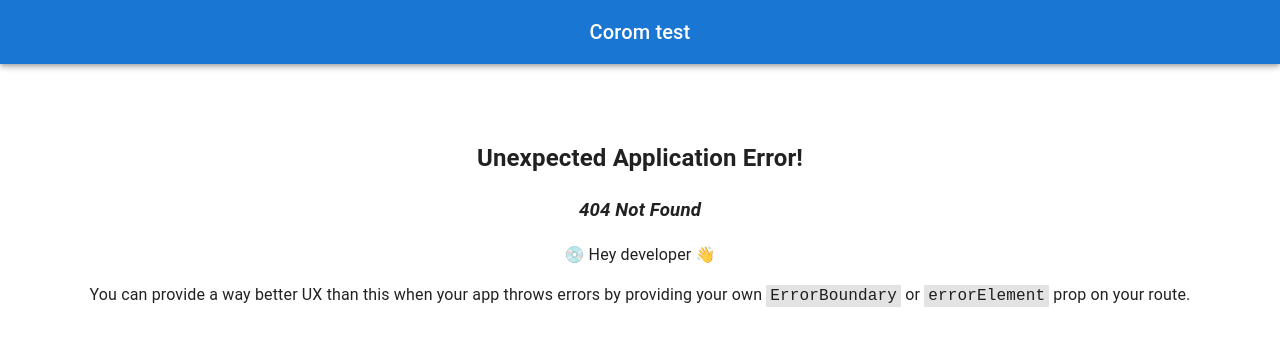
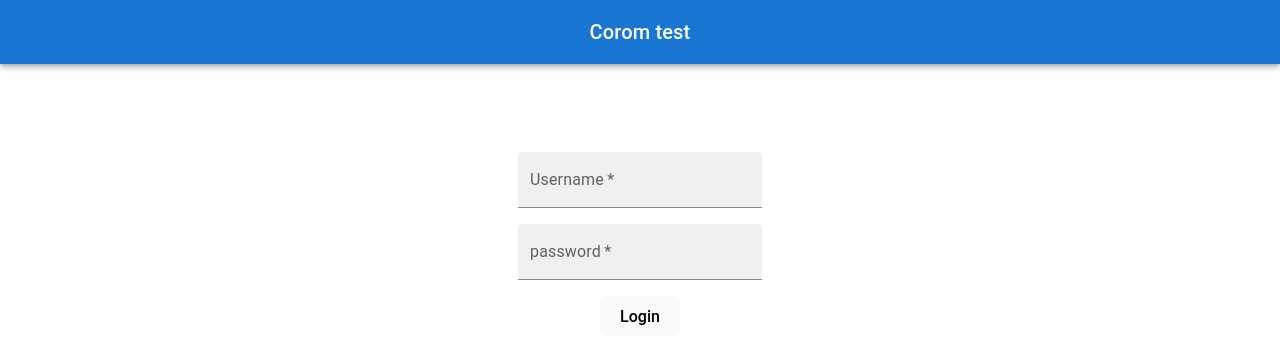
Before and after one commit to Kikusan/corom-test, a React (Vite) app in the folder frontend/: page /auth in a window 1280 px wide. Before the commit this address had no page. Shown: the top 364 px of the page. Built offline with nearby package versions, Linux system fonts and the light colour scheme.

Commit message:
feat: login and make the connection to backend

```diff
--- /dev/null
+++ b/frontend/src/ProtectedRoute.tsx
@@ -0,0 +1,11 @@
+import { Navigate, Outlet } from 'react-router-dom';
+
+export const ProtectedRoute = () => {
+  const token = localStorage.getItem('token');
+
+  if (!token) {
+    return <Navigate to="/auth" replace />;
+  }
+
+  return <Outlet />;
+};
--- /dev/null
+++ b/frontend/src/pages/Login/LoginPage.tsx
@@ -0,0 +1,62 @@
+import { useState } from 'react';
+import { useNavigate } from 'react-router-dom';
+import { UseLogin } from './hooks/useLogin';
+import { Box, TextField } from '@mui/material';
+
+export const LoginPage = () => {
+  const [username, setUsername] = useState('');
+  const [password, setPassword] = useState('');
+  const [error, setError] = useState('');
+  const navigate = useNavigate();
+  const { login } = UseLogin();
+
+  const handleLogin = async (e: React.FormEvent) => {
+    e.preventDefault();
+    setError('');
+
+    try {
+      const token = await login(username, password);
+      localStorage.setItem('token', token);
+      navigate('/', { replace: true });
+    } catch (err: unknown) {
+      if (err instanceof Error) setError(err.message);
+      else setError('something wrong happened');
+    }
+  };
+
+  return (
+    <Box
+      component="form"
+      onSubmit={handleLogin}
+      sx={{
+        maxWidth: 400,
+        mx: 'auto',
+        mt: 4,
+        display: 'flex',
+        flexDirection: 'column',
+        gap: 2,
+      }}
+    >
+      <TextField
+        type="text"
+        label="Username"
+        value={username}
+        variant="filled"
+        onChange={(e) => setUsername(e.target.value)}
+        required
+      />
+      <TextField
+        label="password"
+        type="password"
+        value={password}
+        onChange={(e) => setPassword(e.target.value)}
+        variant="filled"
+        required
+      />
+      <div>
+        <button type="submit">Login</button>
+      </div>
+      {error && <p>{error}</p>}
+    </Box>
+  );
+};
--- /dev/null
+++ b/frontend/src/pages/Login/contexts/loginContext.tsx
@@ -0,0 +1,36 @@
+import React, { createContext, ReactNode, useCallback, useMemo } from 'react';
+import ILoginService from '../services/ILoginService';
+
+export interface ApiContextType {
+  login(username: string, password: string): Promise<string>;
+}
+
+interface ApiProviderProps {
+  service: ILoginService;
+  children: ReactNode;
+}
+
+export const LoginContext = createContext<ApiContextType>({
+  login: async () => {
+    throw new Error('Not implemented');
+  },
+});
+
+export const LoginProvider: React.FC<ApiProviderProps> = ({
+  service,
+  children,
+}) => {
+  const login = useCallback(
+    async (username: string, password: string) => {
+      return service.login(username, password);
+    },
+    [service],
+  );
+
+  const contextValue = useMemo(() => ({ login }), [login]);
+  return (
+    <LoginContext.Provider value={contextValue}>
+      {children}
+    </LoginContext.Provider>
+  );
+};
--- /dev/null
+++ b/frontend/src/pages/Login/hooks/useLogin.ts
@@ -0,0 +1,8 @@
+import { ApiContextType, LoginContext } from '../contexts/loginContext';
+
+import { useContext } from 'react';
+
+
+export const UseLogin = (): ApiContextType => {
+    return useContext(LoginContext);
+};
--- /dev/null
+++ b/frontend/src/pages/Login/index.tsx
@@ -0,0 +1,12 @@
+import { LoginProvider } from './contexts/loginContext';
+import { LoginPage } from './LoginPage';
+import { LoginService } from './services/LoginService';
+
+export default function LoginContainer() {
+  const loginService = new LoginService();
+  return (
+    <LoginProvider service={loginService}>
+      <LoginPage />
+    </LoginProvider>
+  );
+}
--- /dev/null
+++ b/frontend/src/pages/Login/services/ILoginService.ts
@@ -0,0 +1,4 @@
+
+export default interface ILoginService {
+    login(username: string, password: string): Promise<string>
+}
--- /dev/null
+++ b/frontend/src/pages/Login/services/LoginService.ts
@@ -0,0 +1,21 @@
+import { apiClient } from "../../../utils/apiClient";
+import ILoginService from "./ILoginService";
+
+export class LoginService implements ILoginService {
+    async login(username: string, password: string): Promise<string> {
+        const response = await apiClient('/auth/login', {
+            method: 'POST',
+            headers: { 'Content-Type': 'application/json' },
+            body: JSON.stringify({ username, password }),
+        })
+
+
+        const data = await response.json();
+
+        if (!response.ok) {
+            throw new Error(data.message);
+        }
+        return data.token;
+    }
+
+}
--- a/frontend/src/pages/Users/Users.tsx
+++ b/frontend/src/pages/Users/Users.tsx
@@ -1,9 +1,11 @@
-import { FakeUserService } from './services/FakeUserService';
+// import { FakeUserService } from './services/FakeUserService';
+import { UserService } from './services/UserService';
 import { UserProvider } from './contexts/userContext';
 import { UserBody } from './UserBody';
 
 export function Users() {
-  const userService = new FakeUserService();
+  // const userService = new FakeUserService();
+  const userService = new UserService();
   return (
     <UserProvider service={userService}>
       <UserBody />
--- a/frontend/src/pages/Users/components/UserTable/UserTable.tsx
+++ b/frontend/src/pages/Users/components/UserTable/UserTable.tsx
@@ -24,7 +24,7 @@ export default function UserTable({
     refresh(response);
   };
 
-  const handleUpdateUser = async (user: TableUser) => {
+  const handleUpdateUser = (user: TableUser) => {
     setCurrentUser(user);
     setIsModalOpen(true);
   };
--- /dev/null
+++ b/frontend/src/pages/Users/services/UserService.ts
@@ -0,0 +1,49 @@
+import { apiClient } from "../../../utils/apiClient";
+import IUserService from "./IUserService";
+import { RegisteredUser, TableUser, UserBase } from "./User";
+
+type UserFromApi = {
+    id?: string,
+    firstname: string;
+    lastname: string;
+    email: string;
+    birthdate: string;
+}
+
+
+export class UserService implements IUserService {
+
+    async getUsers(): Promise<TableUser[]> {
+        const users = await apiClient('/user');
+        return users.map((user: UserFromApi, index: number) => ({ ...user, birthdate: new Date(user.birthdate), id: index, technicalId: user.id }))
+
+    }
+
+    async createUser(userToBeCreated: UserBase): Promise<RegisteredUser> {
+        const formattedUser: UserFromApi = {
+            ...userToBeCreated,
+            birthdate: new Date(userToBeCreated.birthdate).toISOString().split('T')[0]
+        }
+        const newUser = await apiClient('/user', {
+            method: 'POST',
+            headers: { 'Content-Type': 'application/json' },
+            body: JSON.stringify(formattedUser),
+        })
+        return { ...newUser, birthdate: new Date(newUser.birthdate) }
+    }
+
+    deleteUser(id: string): Promise<void> {
+        return apiClient(`/user/${id}`, {
+            method: 'DELETE',
+            body: JSON.stringify({}),
+        })
+    }
+
+    updateUser(userToBeUpdated: RegisteredUser): Promise<RegisteredUser> {
+        return apiClient(`/user/${userToBeUpdated.id}`, {
+            method: 'PUT',
+            headers: { 'Content-Type': 'application/json' },
+            body: JSON.stringify({ ...userToBeUpdated, birthdate: new Date(userToBeUpdated.birthdate).toISOString().split('T')[0] }),
+        })
+    }
+}
--- /dev/null
+++ b/frontend/src/utils/apiClient.ts
@@ -0,0 +1,20 @@
+export const apiClient = async (endpoint: string, options: RequestInit = {}) => {
+    const token = localStorage.getItem("token");
+
+    const response = await fetch(`http://localhost:4000${endpoint}`, {
+        ...options,
+        headers: {
+            ...options.headers,
+            Authorization: token ? `Bearer ${token}` : "",
+        },
+    });
+
+    if (!response.ok) {
+        throw new Error(`API error: ${response.status}`);
+    }
+
+    if (response.status === 204)
+        return;
+
+    return response.json();
+};
```
Also changed, not shown: frontend/src/Router.tsx (+13 -2 lines), 1 other file (tests, documents, lock files or other folders).
